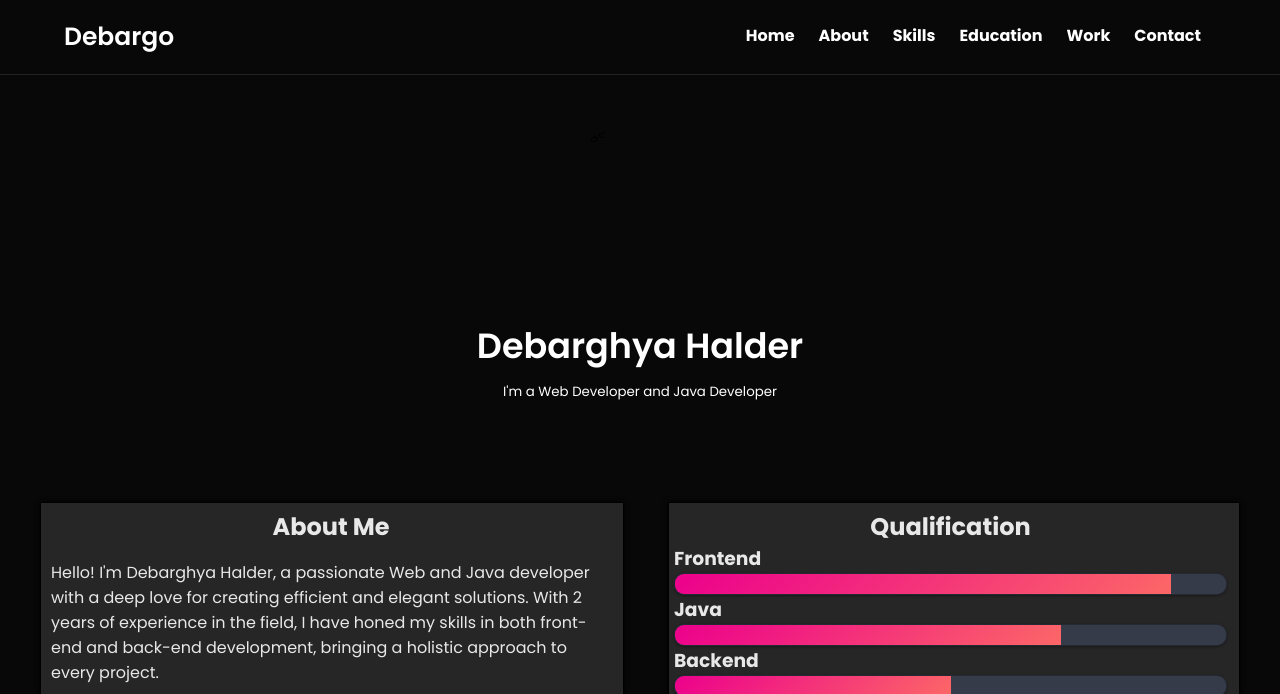
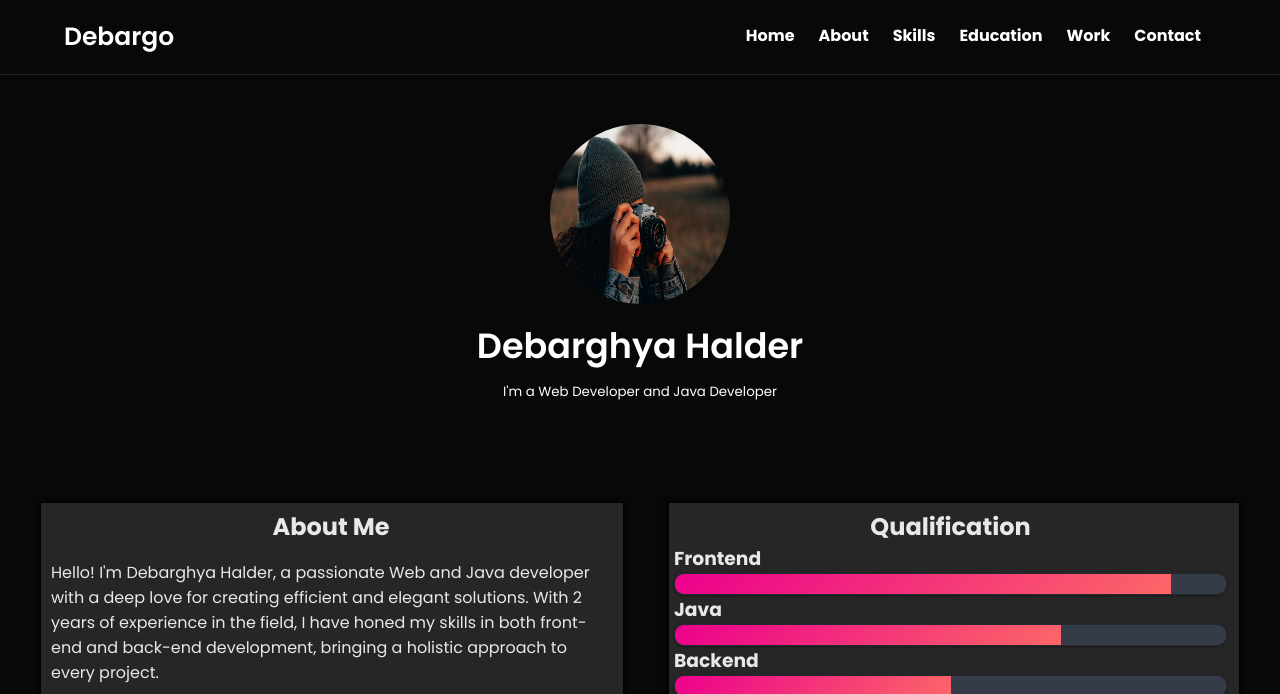
Before and after one commit to debargooo/portfolio, a plain HTML site: page index.html in a window 1280 px wide. Shown: the top 694 px of the page. Drawn offline with Linux system fonts and the light colour scheme; the site is published under a folder, as on GitHub Pages, so addresses that start at the root find nothing.

Commit message:
Update index.html

```diff
--- a/index.html
+++ b/index.html
@@ -36,7 +36,7 @@
             <div class="border"></div>
 
             <div class="main">
-                <div class="image"><img src="/img.png" alt="image" id="img"></div>
+                <div class="image"><img src="img.png" alt="image" id="img"></div>
                 <h1 class="name">Debarghya Halder</h1>
                 <p class="skill">I'm a Web Developer and Java Developer </p>
             </div>
```
